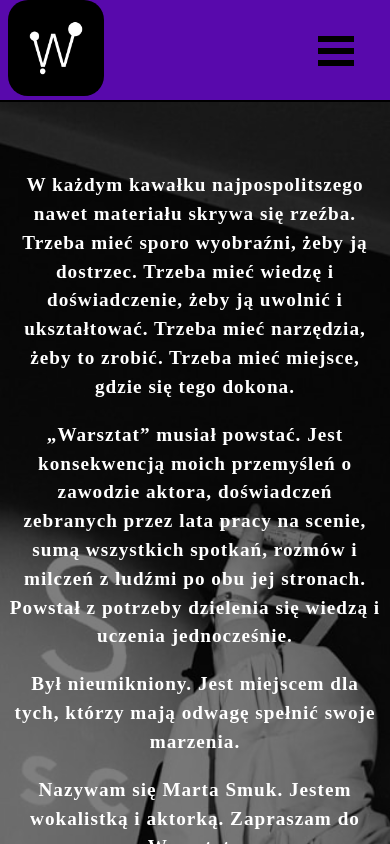
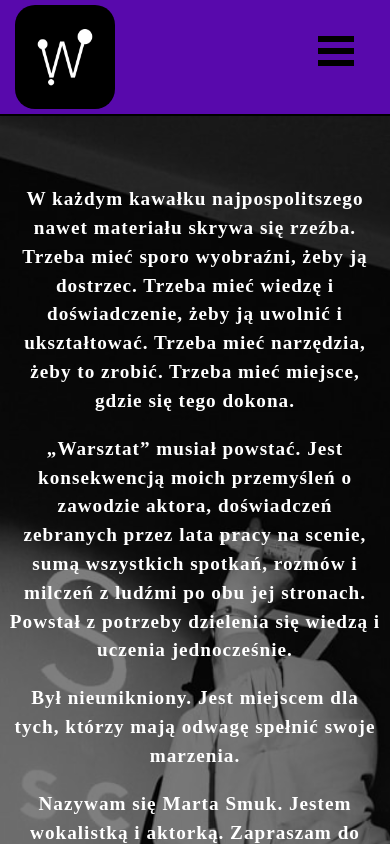
Before and after one commit to Bedpaw/WDS, a React (Create React App) app in the folder moja-aplikacja/: page / in a window 390 px wide. Shown: the top 844 px of the page. Built offline with nearby package versions, Linux system fonts and the light colour scheme.

Commit message:
Fix map width and logoLink on mobile, remove burger menu scroll

```diff
--- a/moja-aplikacja/src/components/Contact/Contact.css
+++ b/moja-aplikacja/src/components/Contact/Contact.css
@@ -40,6 +40,7 @@
         font-size: 20px;
     }
     .Map {
-        margin: 0 10px 0 10px;
+        margin: 0 20px 0 10px;
+        width: 100%
     }
 }
--- a/moja-aplikacja/src/components/Nav/BurgerMenu.css
+++ b/moja-aplikacja/src/components/Nav/BurgerMenu.css
@@ -40,12 +40,14 @@ Note: Beware of modifying this element as it can break the animations - you shou
 .bm-menu-wrap {
     position: fixed;
     height: 100%;
+    top:75px !important;
 }
 
 /* General sidebar styles */
 .bm-menu {
     padding: 2.5em 1.5em 0;
     font-size: 1.15em;
+    overflow: hidden !important;
 }
 
 
@@ -67,4 +69,5 @@ Note: Beware of modifying this element as it can break the animations - you shou
 .bm-overlay {
     display: none;
     background: rgba(0, 0, 0, 0.3);
+    overflow: hidden;
 }
--- a/moja-aplikacja/src/components/Nav/Nav.css
+++ b/moja-aplikacja/src/components/Nav/Nav.css
@@ -1,6 +1,6 @@
 nav {
     width: 100%;
-    height: 100px;
+    height: 100%;
     background-color: #5809AC;
     border-bottom: #000000 2px solid;
     position: sticky;
@@ -14,6 +14,7 @@ nav .container {
     height: 100%;
     display: flex;
     align-items: center;
+    width: 100%;
 }
 
 nav a {
@@ -25,8 +26,13 @@ nav h1 {
 }
 
 nav .logo {
-    width: 30%;
+    width: 100%;
     height: 100%;
+}
+.logoLink {
+    width: 100px;
+    height: 104px;
+    padding: 5px 15px 5px 15px;
 }
 
 @media (min-width: 768px) {
--- a/moja-aplikacja/src/components/Nav/Nav.js
+++ b/moja-aplikacja/src/components/Nav/Nav.js
@@ -12,9 +12,9 @@ class Nav extends React.Component {
         return (
             <nav>
                 <div className={'container'}>
-                    <HashLink to={`/#landingPage`}><img src={logo} className={'logo'}/></HashLink>
+                    <HashLink to={`/#landingPage`} className={'logoLink'}><img src={logo} className={'logo'}/></HashLink>
                     <h1>Warsztat Działań Scenicznych</h1>
-                    <Menu right top={'0'}>
+                    <Menu right top={'0'} style={{overflow: "hidden"}}>
                         <HashLink to={'/#aboutPlace'}><h3>O miejscu</h3></HashLink>
                         <Link to={`/Lessons`}><h3>Zajecia</h3></Link>
                         <Link to={`/PriceList`}><h3>Cennik</h3></Link>
```
